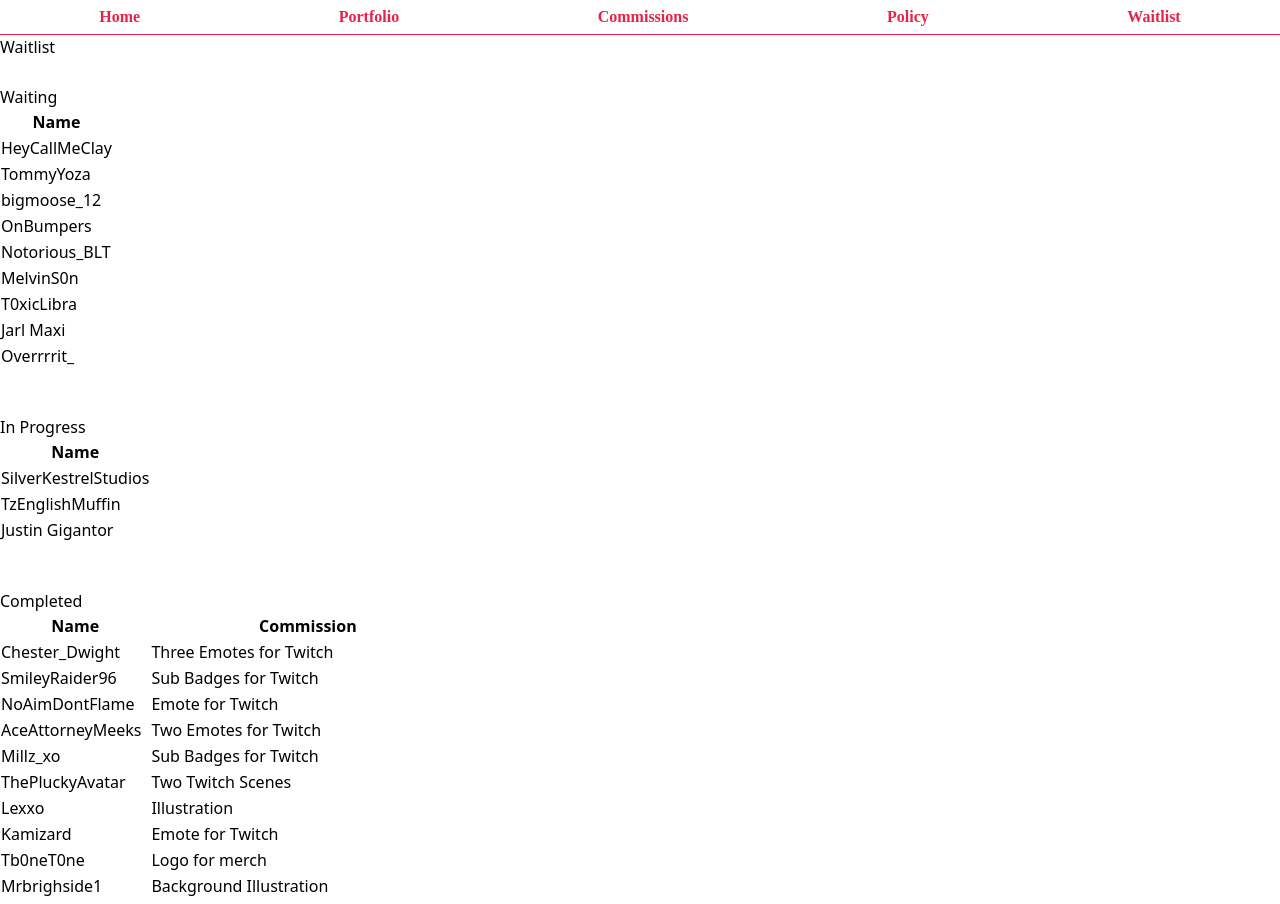
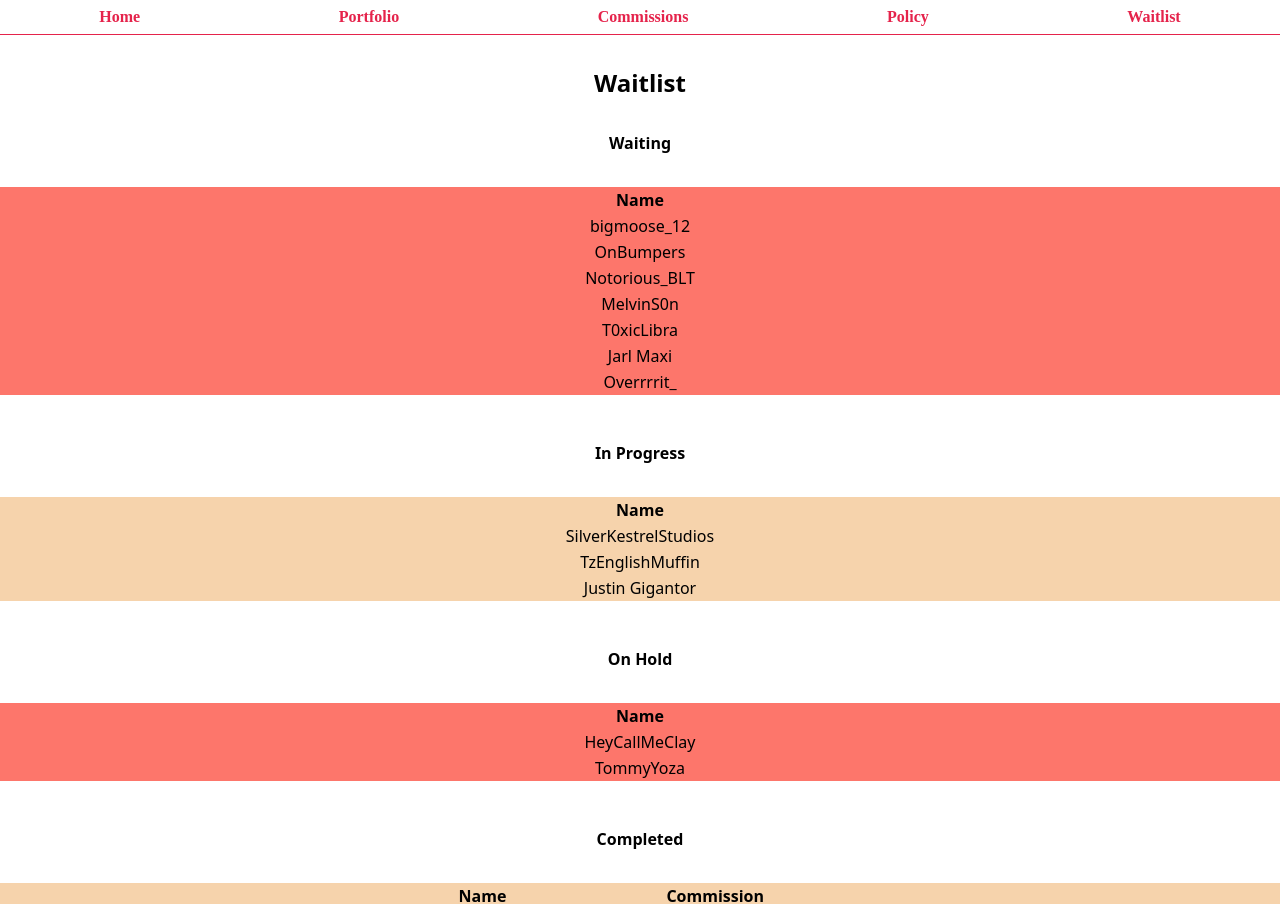
Before and after one commit to Huntthee/next-desert-site, a Next.js app: page /waitlist in a window 1280 px wide. Shown: the top 904 px of the page. Built offline with nearby package versions, Linux system fonts and the light colour scheme; a web font is replaced by a local one.

Commit message:
added on-hold section, basic styles applied to waitlist

```diff
--- a/pages/components/waitlist-content.tsx
+++ b/pages/components/waitlist-content.tsx
@@ -1,20 +1,25 @@
 export default function WaitlistContent() {
   return (
     <>
-      <section>
-        <article>
-          <h3>Waiting</h3>
-          <div id="waiting"></div>
+      <section className="text-center">
+        <article className="flex-column">
+          <h3 className="my-5 font-bold">Waiting</h3>
+          <div id="waiting" className="flex justify-center bg-salmon"></div>
         </article>
 
         <article>
-          <h3>In Progress</h3>
-          <div id="working"></div>
+          <h3 className="my-5 font-bold">In Progress</h3>
+          <div id="working" className="flex justify-center bg-lorange"></div>
         </article>
 
         <article>
-          <h3>Completed</h3>
-          <div id="complete"></div>
+          <h3 className="my-5 font-bold">On Hold</h3>
+          <div id="on-hold" className="flex justify-center bg-salmon"></div>
+        </article>
+
+        <article>
+          <h3 className="my-5 font-bold">Completed</h3>
+          <div id="complete" className="flex justify-center bg-lorange"></div>
         </article>
       </section>
     </>
--- a/pages/waitlist.tsx
+++ b/pages/waitlist.tsx
@@ -1,4 +1,3 @@
-import Link from "next/link";
 import Footer from "./components/footer";
 import Navigation from "./components/navigation";
 import WaitlistContent from "./components/waitlist-content";
@@ -10,15 +9,20 @@ export default function Waitlist() {
       <nav>
         <Navigation></Navigation>
       </nav>
-      <h1>Waitlist</h1>
+      <h1 className="text-2xl text-center font-bold mt-5">Waitlist</h1>
       <WaitlistContent></WaitlistContent>
-      <Link href="/">
-        <a>Home</a>
-      </Link>
+      <nav>
+        <Navigation></Navigation>
+      </nav>
       <Footer></Footer>
-      <Script id="scripts" src="/scripts/waitlist.js" strategy="lazyOnload" onError={(e) => {
-        console.error('Script failed to load', e)
-      }}/>
+      <Script
+        id="scripts"
+        src="/scripts/waitlist.js"
+        strategy="lazyOnload"
+        onError={(e) => {
+          console.error("Script failed to load", e);
+        }}
+      />
     </>
   );
 }
--- a/public/scripts/waitlist.js
+++ b/public/scripts/waitlist.js
@@ -1,13 +1,5 @@
 //
 const waiting = [
-  {
-    name: "HeyCallMeClay",
-  },
-
-  {
-    name: "TommyYoza",
-  },
-
   {
     name: "bigmoose_12",
   },
@@ -40,6 +32,15 @@ const working = [
   },
   {
     name: "Justin Gigantor",
+  },
+];
+
+const onHold = [
+  {
+    name: "HeyCallMeClay",
+  },
+  {
+    name: "TommyYoza",
   },
 ];
 
@@ -347,6 +348,23 @@ working.forEach(function (item) {
 
 workTable += "</table>";
 
+// Table for clients on hold
+let holdTable = '<table>';
+holdTable += '<tr><th>Name</th></tr>'
+
+const clientHold = onHold.forEach(function(item) {
+  holdTable += `
+  <tr>
+  <td>${item.name}</td>
+  </tr>
+  `;
+});
+
+holdTable += '</table>';
+
+document.getElementById('on-hold').innerHTML = holdTable;
+
+
 // Table for completed works
 let doneTable = "<table>";
 doneTable += "<tr><th>Name</th><th>Commission</th></tr>";
```
